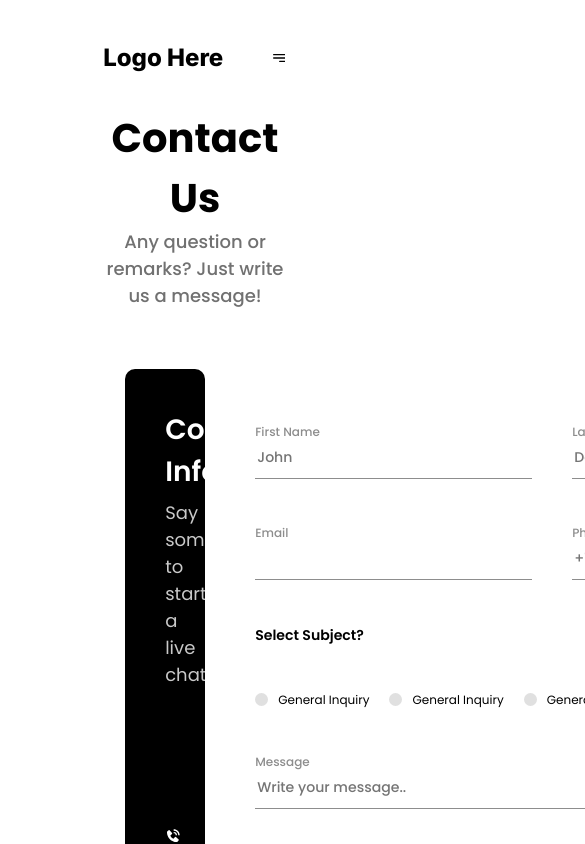
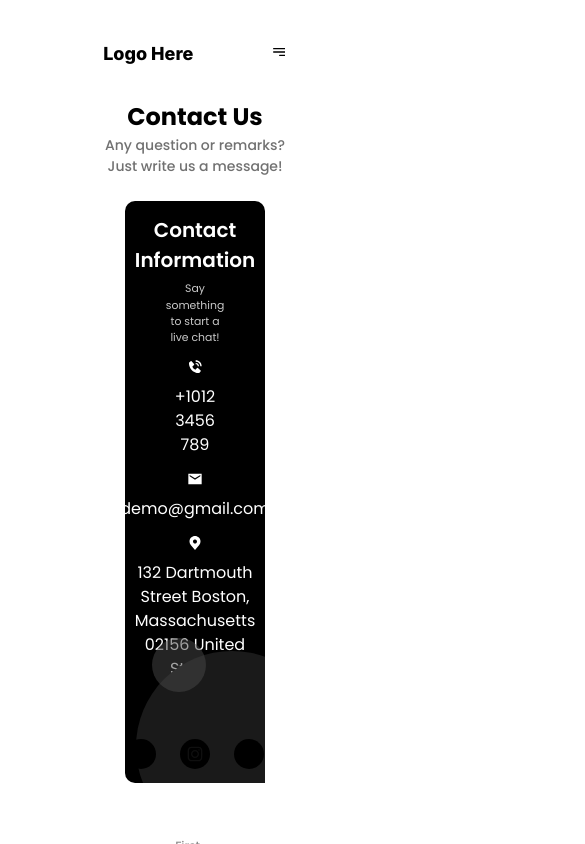
Before and after one commit to illiakornyk/nextjs_technical_assessment, a Next.js app: page /contact-us in a window 390 px wide. Shown: the top 844 px of the page, 585 px wide, since content can reach past the window. Built offline with nearby package versions, Linux system fonts and the light colour scheme.

Commit message:
feat: add responsive styles for contact us main page

```diff
--- a/src/app/components/header/index.tsx
+++ b/src/app/components/header/index.tsx
@@ -16,14 +16,10 @@ let cx = classNames.bind(styles);
 interface IHeaderProps {}
 
 const Header: React.FC<IHeaderProps> = () => {
-  const handleSelect = (option: string) => {
-    console.log(`Selected option: ${option}`);
-  };
+  const windowWidth = useWindowWidth();
+  const [showMenu, setShowMenu] = useState(false);
 
   const dropdownOptions = ['Feature 1', 'Feature 2', 'Feature 3'];
-  const windowWidth = useWindowWidth();
-
-  const [showMenu, setShowMenu] = useState(false);
 
   useEffect(() => {
     if (Number(windowWidth) > 1023 && showMenu) {
@@ -35,6 +31,10 @@ const Header: React.FC<IHeaderProps> = () => {
       document.body.classList.remove('no-scroll');
     }
   }, [showMenu, windowWidth]);
+
+  const handleSelect = (option: string) => {
+    console.log(`Selected option: ${option}`);
+  };
 
   return (
     <header className={cx('header')}>
--- a/src/app/components/header/styles.module.scss
+++ b/src/app/components/header/styles.module.scss
@@ -18,6 +18,10 @@
   font-weight: 900;
   color: variables.$black;
   font-size: 24px;
+
+  @include mixins.respond-to('laptop') {
+    font-size: 1.125rem;
+  }
 }
 
 .header__menu-list {
--- a/src/app/components/icons/miscellaneous/menu/index.tsx
+++ b/src/app/components/icons/miscellaneous/menu/index.tsx
@@ -16,6 +16,7 @@ const MenuIcon: React.FC<IIconProps> = ({
       viewBox="0 0 24 24"
       fill="none"
       xmlns="http://www.w3.org/2000/svg"
+      className={className}
       {...props}
     >
       <g id="ci:menu-alt-01">
--- a/src/app/styles/mixins.scss
+++ b/src/app/styles/mixins.scss
@@ -22,7 +22,7 @@
       @content;
     }
   } @else if $breakpoint == 'laptop' {
-    @media (max-width: 1023px) {
+    @media (max-width: 1024px) {
       @content;
     }
   }
--- a/src/pages/contact-us/styles.module.scss
+++ b/src/pages/contact-us/styles.module.scss
@@ -18,6 +18,10 @@
     flex-direction: column;
     gap: 3.75rem;
     font-family: 'Poppins', sans-serif;
+
+    @include mixins.respond-to('laptop') {
+      gap: 1.5rem;
+    }
   }
 
   &__title {
@@ -27,6 +31,10 @@
     margin: 0;
 
     margin-top: 2rem;
+
+    @include mixins.respond-to('laptop') {
+      font-size: 1.5rem;
+    }
   }
 
   &__description {
@@ -35,6 +43,10 @@
     font-weight: 500;
     text-align: center;
     margin: 0;
+
+    @include mixins.respond-to('laptop') {
+      font-size: 0.875rem;
+    }
   }
 
   &__form-block {
@@ -42,6 +54,12 @@
     grid-template-columns: 4fr 6fr;
     margin: 0 1.375rem;
     margin-bottom: 3.3rem;
+
+    @include mixins.respond-to('laptop') {
+      display: flex;
+      flex-direction: column;
+      text-align: center;
+    }
   }
 
   &__contact-information {
@@ -55,24 +73,45 @@
     position: relative;
     overflow: hidden;
 
+    @include mixins.respond-to('laptop') {
+      align-items: center;
+      padding: 0.9rem 3.1rem;
+    }
+
     &::after {
       @include circle(8.625rem, variables.$gray-6, 4.375rem, 4.375rem);
+
+      @include mixins.respond-to('laptop') {
+        @include circle(3.375rem, variables.$gray-6, 5.687rem, 3.687rem);
+      }
     }
 
     &::before {
       @include circle(16.8125rem, variables.$dark-2, -5.3rem, -5.5rem);
+
+      @include mixins.respond-to('laptop') {
+        @include circle(12rem, variables.$dark-2, -3.72rem, -3.92rem);
+      }
     }
 
     &-title {
       font-size: 1.75rem;
       font-weight: 600;
       margin: 0;
+
+      @include mixins.respond-to('laptop') {
+        font-size: 1.25rem;
+      }
     }
 
     &-subtext {
       margin-top: 6px;
       color: variables.$gray-7;
       font-size: 1.125rem;
+
+      @include mixins.respond-to('laptop') {
+        font-size: 0.68rem;
+      }
     }
 
     &-list {
@@ -85,11 +124,22 @@
       margin-top: 7rem;
       max-width: 67%;
 
+      @include mixins.respond-to('laptop') {
+        gap: 0.9rem;
+        margin-top: 0.75rem;
+      }
+
       &-item {
         display: flex;
         align-items: center;
-        gap: 25px;
+        gap: 1.5rem;
         font-size: 1rem;
+
+        @include mixins.respond-to('laptop') {
+          display: flex;
+          flex-direction: column;
+          gap: 0.625rem;
+        }
 
         &-icon {
           flex-shrink: 0;
@@ -103,6 +153,10 @@
       z-index: 1;
 
       margin-top: 9.5rem;
+
+      @include mixins.respond-to('laptop') {
+        margin-top: 3.6rem;
+      }
     }
 
     &-social-media-block {
@@ -140,9 +194,17 @@
       flex-direction: column;
       margin-top: 2.8rem;
 
+      @include mixins.respond-to('laptop') {
+        margin-top: 1.5rem;
+      }
+
       &-title {
         font-size: 0.88rem;
         font-weight: 600;
+
+        @include mixins.respond-to('laptop') {
+          text-align: left;
+        }
       }
     }
 
@@ -151,6 +213,14 @@
       gap: 1.25rem;
 
       position: relative;
+      margin-top: 2.8rem;
+
+      @include mixins.respond-to('laptop') {
+        display: grid;
+        grid-template-columns: repeat(2, auto);
+        gap: 0.875rem 1.25rem;
+        margin-top: 0.625rem;
+      }
 
       &-error {
         @include mixins.errorSpan;
@@ -163,19 +233,33 @@
       display: grid;
       grid-template-columns: repeat(2, 1fr);
       gap: 2.8rem 2.5rem;
+
+      @include mixins.respond-to('laptop') {
+        display: flex;
+        flex-direction: column;
+        text-align: left;
+        gap: 1.25rem;
+      }
     }
 
     &-radio-buttons-and-message {
       display: flex;
       flex-direction: column;
+      @include mixins.respond-to('laptop') {
+        text-align: left;
+      }
     }
 
     &-radio-button {
-      margin-top: 2.8rem;
+      //   margin-top: 2.8rem;
     }
 
     &-message-input {
       margin-top: 2.8rem;
+
+      @include mixins.respond-to('laptop') {
+        margin-top: 1.5rem;
+      }
     }
 
     &-submit-button {
@@ -184,6 +268,11 @@
       margin-top: 2.8rem;
 
       position: relative;
+
+      @include mixins.respond-to('laptop') {
+        margin-top: 1.5rem;
+        width: 100%;
+      }
 
       &::before {
         content: '';
```
